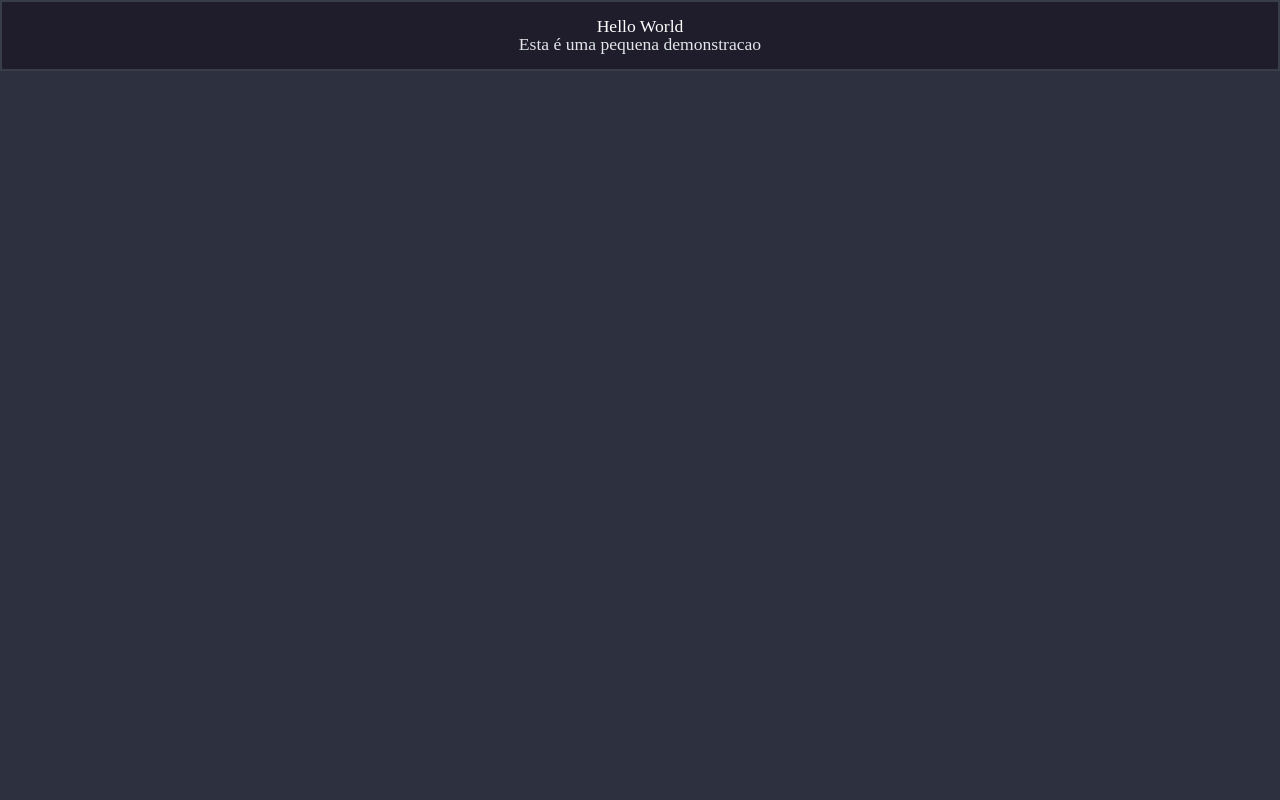
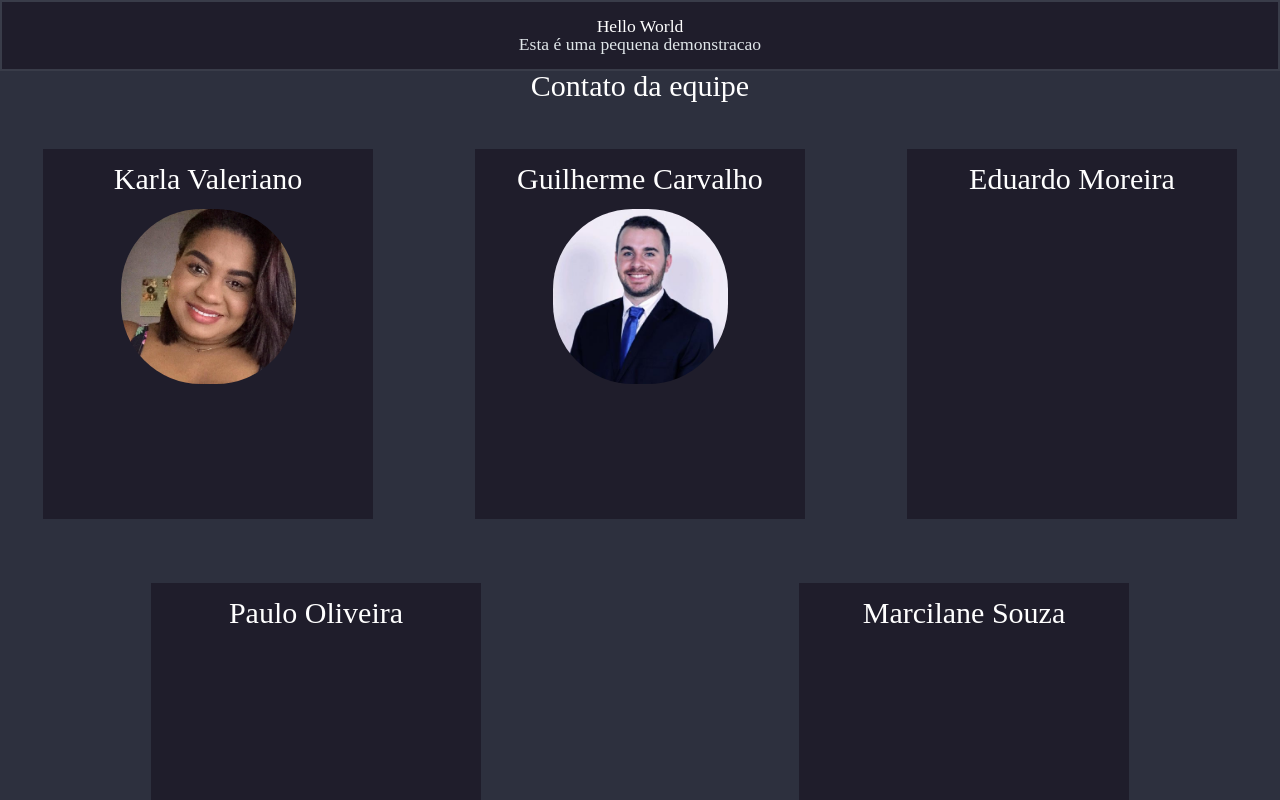
Before and after one commit to MarcilaneSouza/PubDoFrances, a React (Vite) app: page / in a window 1280 px wide. Shown: the top 800 px of the page. Built offline with nearby package versions, Linux system fonts and the light colour scheme.

Commit message:
cards contatos

```diff
--- a/src/App.jsx
+++ b/src/App.jsx
@@ -1,5 +1,6 @@
 import { ThemeProvider } from "styled-components";
 import CardHelloWorld from "./pages/home/CardHelloWorld";
+import Contatocards from "./pages/home/contatocards";
 import { GlobalStyle, temaPadrao } from "./styles";
 
 
@@ -8,6 +9,7 @@ function App() {
     <ThemeProvider theme={temaPadrao}>
       <GlobalStyle />
       <CardHelloWorld />
+      <Contatocards/>
     </ThemeProvider>
   );
 }
--- /dev/null
+++ b/src/components/Contatos/Contatos.jsx
@@ -0,0 +1,47 @@
+import React from 'react'
+import * as Style from './Contatostyle'
+import karla from '../../Images/karla.jpg'
+import guilherme from '../../Images/guilherme.jpg'
+
+
+const Contatos = () => {
+    return (
+
+        <div>
+            <div>
+                <Style.H>Contato da equipe</Style.H>
+            </div>
+            <Style.DivCard>
+                <Style.C>
+                    <Style.N>Karla Valeriano</Style.N>
+                    <Style.Imagem src={karla} alt='' />
+                </Style.C>
+
+                <Style.C>
+                    <Style.N>Guilherme Carvalho</Style.N>
+                    <Style.Imagem src={guilherme} alt='' />
+                </Style.C>
+                <Style.C>
+                    <Style.N>Eduardo Moreira</Style.N>
+
+                </Style.C>
+                <Style.C>
+                    <Style.N>Paulo Oliveira</Style.N>
+
+                </Style.C>
+                <Style.C>
+                    <Style.N>Marcilane Souza</Style.N>
+
+                </Style.C>
+
+            </Style.DivCard>
+
+        </div>
+
+
+
+
+    )
+}
+
+export default Contatos
--- /dev/null
+++ b/src/components/Contatos/Contatostyle.jsx
@@ -0,0 +1,47 @@
+import styled from "styled-components";
+
+export const H = styled.h1`
+text-align:center;
+font-size:30px;
+`;
+
+export const C = styled.div`
+overflow:hidden;
+padding:0 0 32px;
+margin:48px auto 0;
+background-color:rgb(31,29,43);
+display:flex;
+align-items:center;
+flex-direction:column;
+
+width:330px;
+height:370px;
+`;
+export const DivCard =styled.div`
+
+
+display:flex;
+justify-content:space-evenly;
+flex-wrap:wrap;
+gap: 1rem;
+
+
+
+`
+
+export const N = styled.h2`
+text-align:center;
+font-size:30px;
+padding:15px;
+`;
+
+export const Imagem = styled.img`
+width:175px;
+justify-content:center;
+
+border-radius: 80px 80px 80px 80px;
+
+
+
+
+`;
--- /dev/null
+++ b/src/pages/home/contatocards.jsx
@@ -0,0 +1,11 @@
+import React from 'react'
+import Contatos from '../../components/Contatos/Contatos'
+
+const Contatocards = () => {
+  return (
+      <Contatos/>
+
+  )
+}
+
+export default Contatocards
```
Also changed, not shown: src/Images/guilherme.jpg (added), src/Images/karla.jpg (added).
